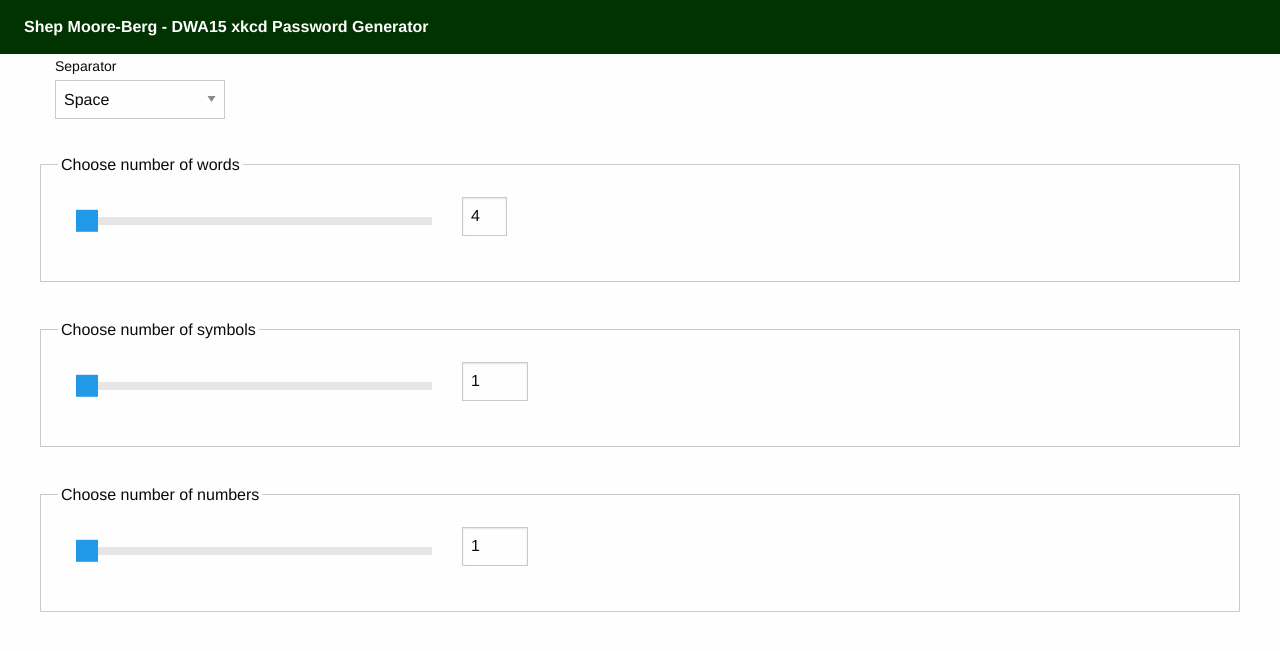
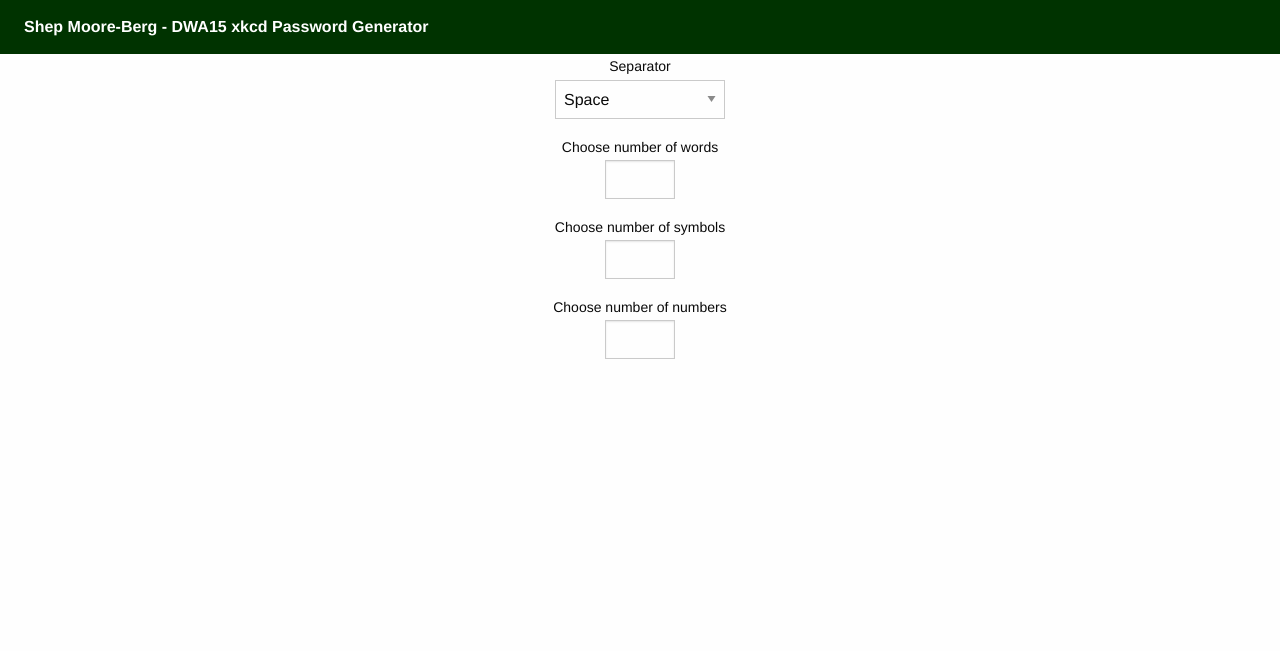
Before and after one commit to theshepster/cscie15-p2, a PHP site: page / in a window 1280 px wide. Shown: the top 651 px of the page. Run offline with PHP 8.4, Linux system fonts and the light colour scheme.

Commit message:
Spruced up the form

```diff
--- a/css/app.css
+++ b/css/app.css
@@ -41,29 +41,3 @@
 
 .js-drilldown-back::before {
   border-color: transparent #fff transparent transparent; }
-
-.output {
-    text-align: center;
-    font-size: 3rem;
-    margin-bottom: 25px;
-    color: #0b0b61;
-    font-family: courier;
-    background-color: #ccc;
-    display: inline-block;
-    padding: 15px;
-    font-weight: 400;
-}
-
-#words {
-  width: 45px;
-}
-
-.error {
-    height: 20px;
-    color: red;
-    padding: 5px;
-}
-
-.main {
-  text-align: center;
-}
--- a/index.php
+++ b/index.php
@@ -15,8 +15,8 @@
 
 
                 <form>
-                    <div class="row">
-                        <div class="small-2 columns">
+                    <div class="row text-center">
+                        <div class="small-2 small-centered columns">
                             <label>Separator
                                 <select>
                                     <option value="space">Space</option>
@@ -24,52 +24,31 @@
                                     <option value="period">Period</option>
                                     <option value="underscore">Underscore</option>
                                     <option value="comma">Comma</option>
-                                    <option value="camel">None (CamelCase)</option>
+                                    <option value="camel">None (camelCase)</option>
                                 </select>
                             </label>
                         </div>
                     </div>
-                    <div class="row">
-                        <fieldset class="fieldset">
-                            <legend>Choose number of words</legend>
-                            <div class="small-4 columns">
-                                <div class="slider" data-slider data-initial-start="4" data-start="4" data-end="9">
-                                    <span class="slider-handle"  data-slider-handle role="slider" tabindex="1" aria-controls="words"></span>
-                                    <span class="slider-fill" data-slider-fill></span>
-                                </div>
+                    <div class="row text-center">
+                        <label>Choose number of words
+                            <div class="small-1 small-centered columns">
+                                <input type="number" id="num-words" max="9" min="4">
                             </div>
-                            <div class="small-1 columns end">
-                                <input type="number" id="words">
+                        </label>
+                    </div>
+                    <div class="row text-center">
+                        <label>Choose number of symbols
+                            <div class="small-1 small-centered columns">
+                                <input type="number" id="num-symbols" max="9" min="1">
                             </div>
-                        </fieldset>
+                        </label>
                     </div>
-                    <div class="row">
-                        <fieldset class="fieldset">
-                            <legend>Choose number of symbols</legend>
-                            <div class="small-4 columns">
-                                <div class="slider" data-slider data-initial-start="1" data-start="1" data-end="9">
-                                    <span class="slider-handle"  data-slider-handle role="slider" tabindex="1" aria-controls="symbols"></span>
-                                    <span class="slider-fill" data-slider-fill></span>
-                                </div>
+                    <div class="row text-center">
+                        <label>Choose number of numbers
+                            <div class="small-1 small-centered columns">
+                                <input type="number" id="num-numbers" max="9" min="1">
                             </div>
-                            <div class="small-1 columns end">
-                                <input type="number" id="symbols">
-                            </div>
-                        </fieldset>
-                    </div>
-                    <div class="row">
-                        <fieldset class="fieldset">
-                            <legend>Choose number of numbers</legend>
-                            <div class="small-4 columns">
-                                <div class="slider" data-slider data-initial-start="1" data-start="1" data-end="9">
-                                    <span class="slider-handle"  data-slider-handle role="slider" tabindex="1" aria-controls="numbers"></span>
-                                    <span class="slider-fill" data-slider-fill></span>
-                                </div>
-                            </div>
-                            <div class="small-1 columns end">
-                                <input type="number" id="numbers">
-                            </div>
-                        </fieldset>
+                        </label>
                     </div>
                 </form>
 
```
